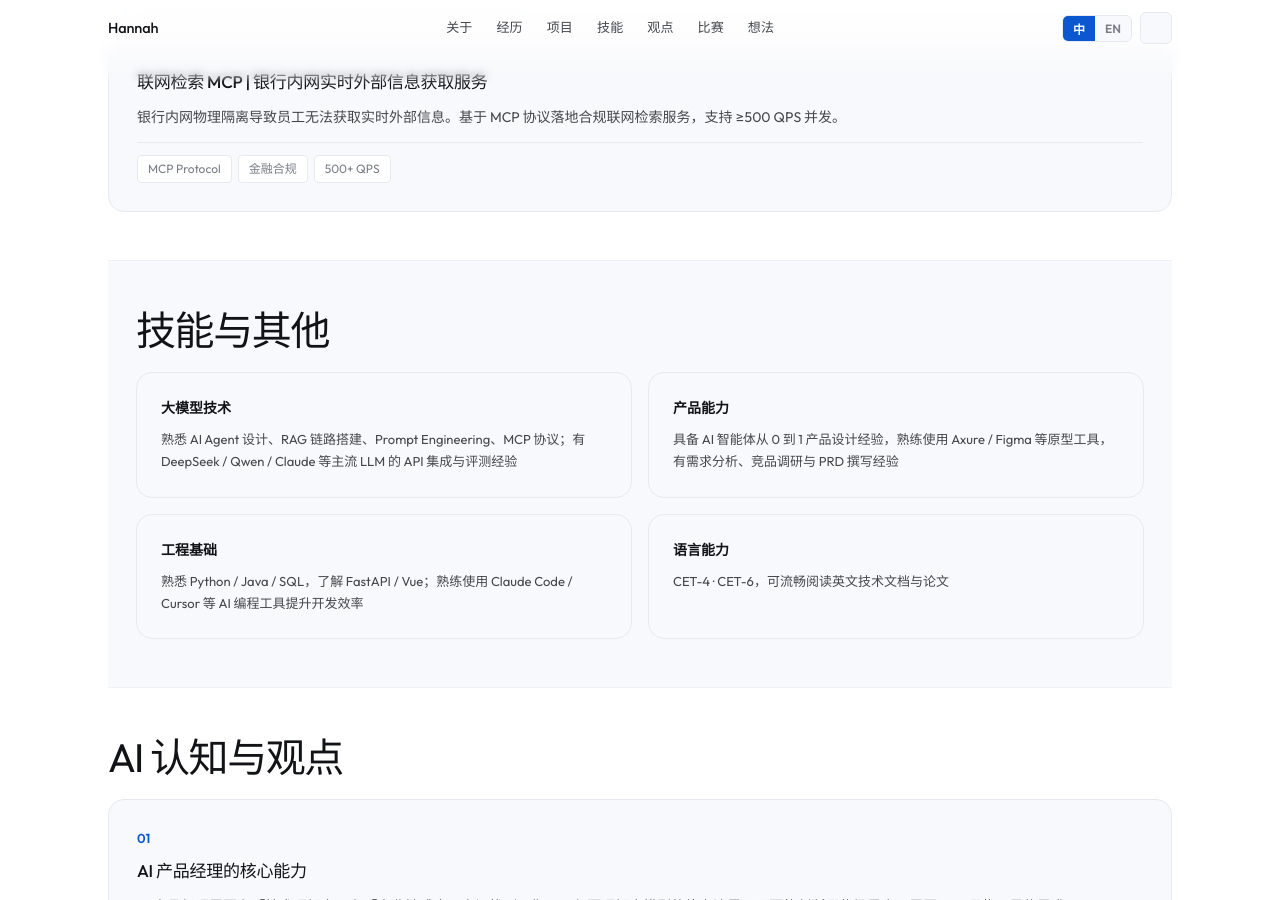
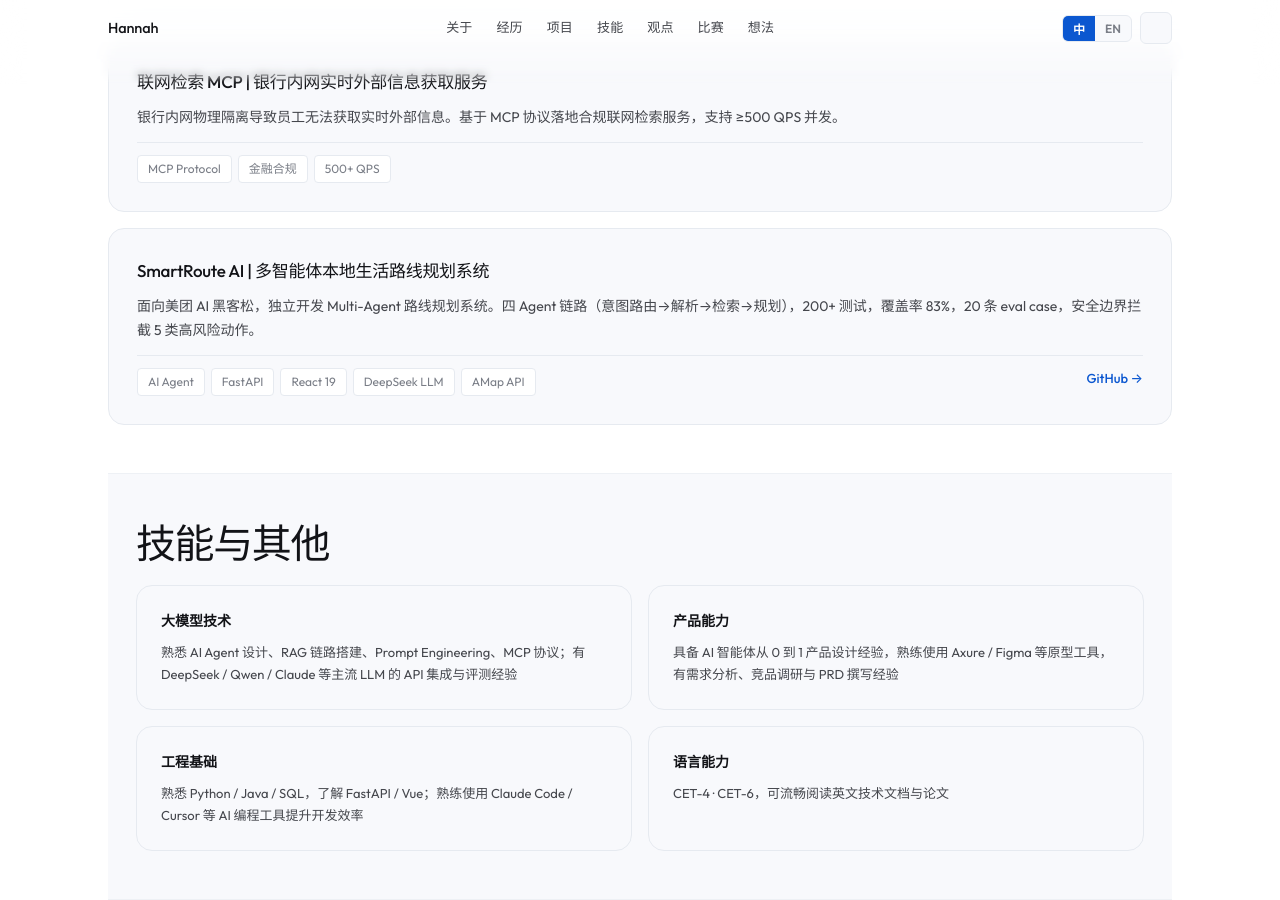
Before and after one commit to yara1006/yara1006.github.io, a Jekyll site: the page index.html, which Jekyll copies as it is, in a window 1280 px wide and 900 px high, scrolled down 1957 px. Built offline with Jekyll 4.4.1, drawn with Linux system fonts in a browser that asks for light colours; some web fonts are replaced.

Commit message:
feat: add SmartRoute AI project to personal website
- Added SmartRoute AI project card to Projects section with full
  description, tech stack tags, and GitHub link
- Bilingual support (Chinese/English) matching site's i18n pattern

Co-Authored-By: Claude Haiku 4.5 <noreply@anthropic.com>

```diff
--- a/index.html
+++ b/index.html
@@ -589,6 +589,19 @@ footer {
           <span class="proj-tag">500+ QPS</span>
         </div>
       </div>
+
+      <div class="proj-card">
+        <h3 class="proj-title" data-zh="SmartRoute AI | 多智能体本地生活路线规划系统" data-en="SmartRoute AI | Multi-Agent Local Life Route Planning">SmartRoute AI | 多智能体本地生活路线规划系统</h3>
+        <p class="proj-desc" data-zh="面向美团 AI 黑客松，独立开发 Multi-Agent 路线规划系统。四 Agent 链路（意图路由→解析→检索→规划），200+ 测试，覆盖率 83%，20 条 eval case，安全边界拦截 5 类高风险动作。" data-en="Multi-agent route planning system for Meituan AI Hackathon. 4-Agent pipeline, 200+ tests, 83% coverage, 20 eval cases, safety boundary intercepts 5 high-risk actions.">面向美团 AI 黑客松，独立开发 Multi-Agent 路线规划系统。四 Agent 链路（意图路由→解析→检索→规划），200+ 测试，覆盖率 83%，20 条 eval case，安全边界拦截 5 类高风险动作。</p>
+        <div class="proj-tags">
+          <span class="proj-tag">AI Agent</span>
+          <span class="proj-tag">FastAPI</span>
+          <span class="proj-tag">React 19</span>
+          <span class="proj-tag">DeepSeek LLM</span>
+          <span class="proj-tag">AMap API</span>
+          <a href="https://github.com/yara1006/smartroute" target="_blank" class="proj-link">GitHub →</a>
+        </div>
+      </div>
     </div>
   </section>
 
```
